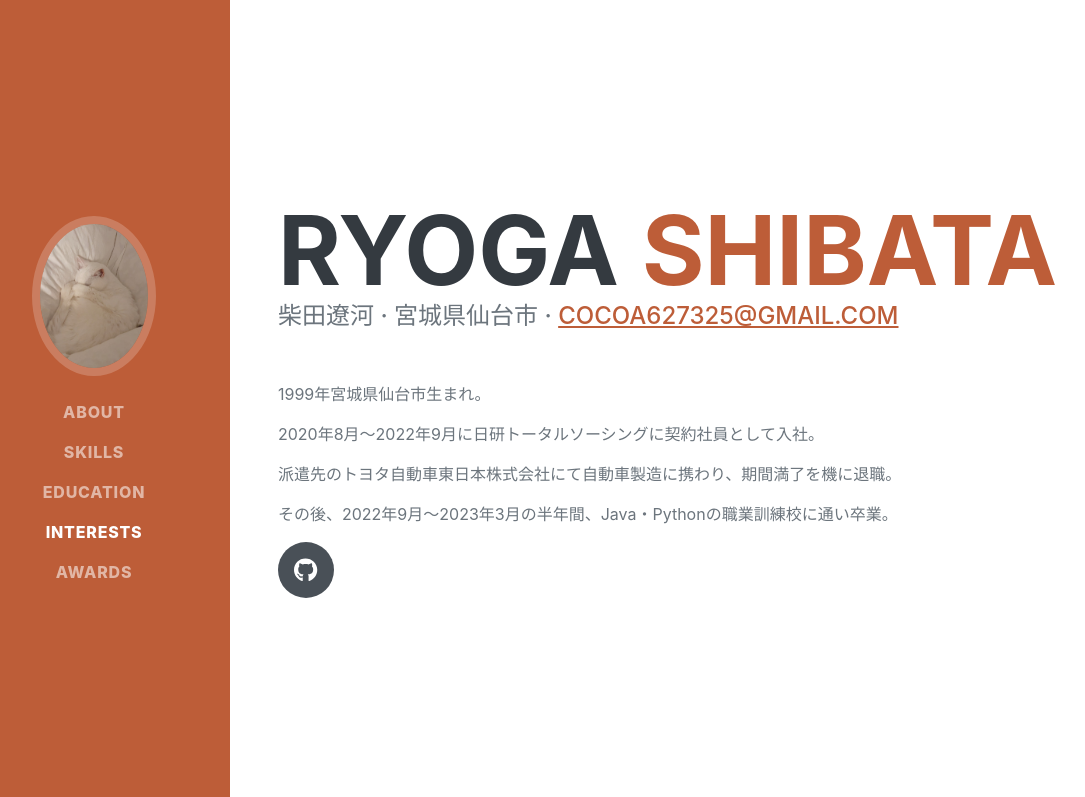
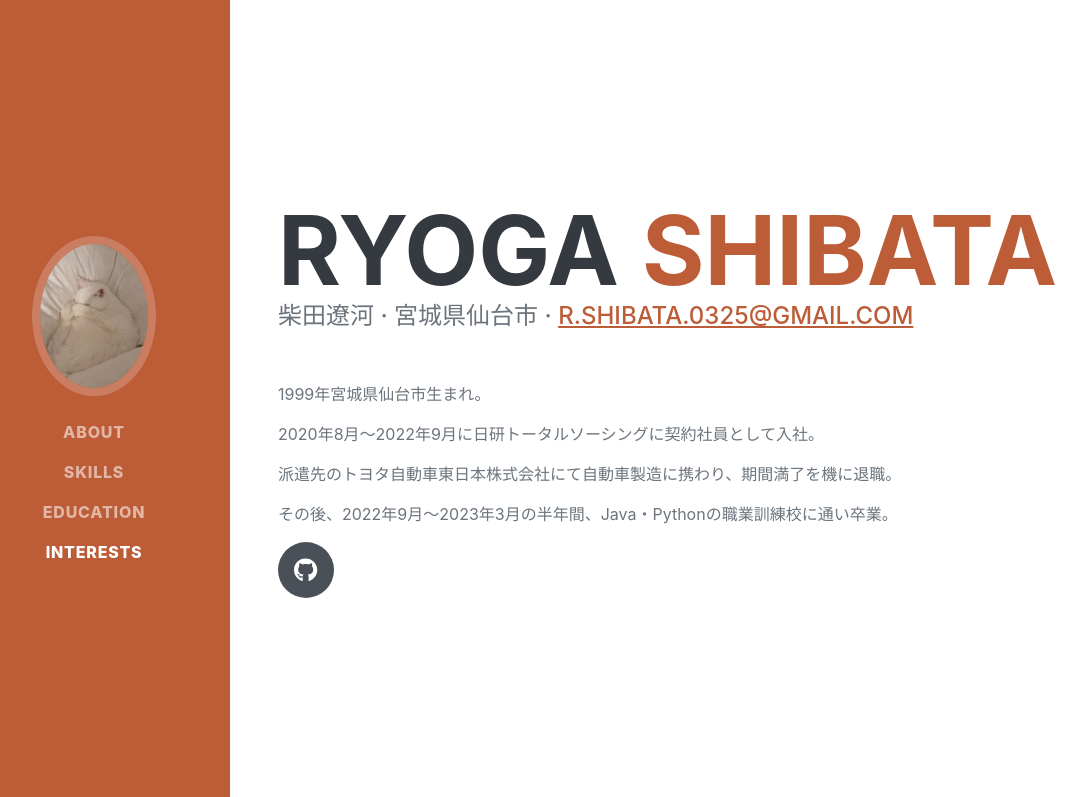
Before and after one commit to r-shibata-0325/r-shibata-0325.github.io, a plain HTML site: page index.html in a window 1280 px wide. Shown: the top 797 px of the page, without its empty margins (42-1127 px from the left). Drawn offline with nearby package versions, Linux system fonts and the light colour scheme; a web font is replaced by a local one.

Commit message:
Update index.html

```diff
--- a/index.html
+++ b/index.html
@@ -29,7 +29,6 @@
                     <li class="nav-item"><a class="nav-link js-scroll-trigger" href="#skills">Skills</a></li>
                     <li class="nav-item"><a class="nav-link js-scroll-trigger" href="#education">Education</a></li>
                     <li class="nav-item"><a class="nav-link js-scroll-trigger" href="#interests">Interests</a></li>
-                    <li class="nav-item"><a class="nav-link js-scroll-trigger" href="#awards">Awards</a></li>
                 </ul>
             </div>
         </nav>
@@ -44,7 +43,7 @@
                     </h1>
                     <div class="subheading mb-5">
                         柴田遼河 · 宮城県仙台市 ·
-                        <a href="cocoa627325@gmail.com">cocoa627325@gmail.com</a>
+                        <a href="r.shibata.0325@gmail.com">r.shibata.0325@gmail.com</a>
                     </div>
                     <p>1999年宮城県仙台市生まれ。</p>
                     <p>2020年8月～2022年9月に日研トータルソーシングに契約社員として入社。</p>
```
